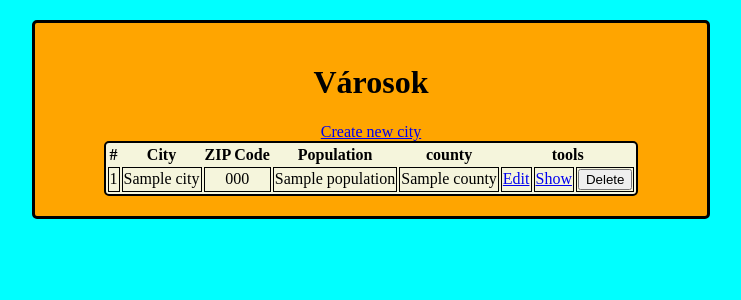
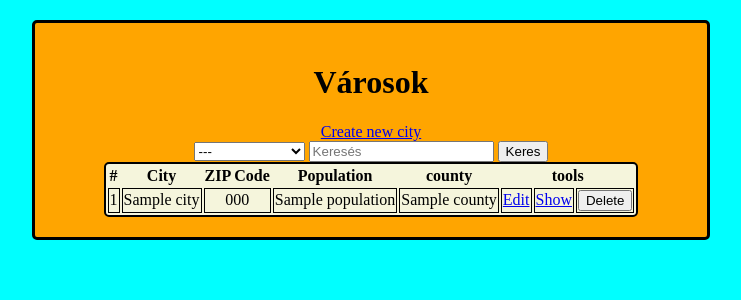
Before and after one commit to PeterAbos/laravel-zip_api-kliens, a Laravel app: template resources/views/cities/index.blade.php in a window 1280 px wide. Shown: the part 59-359 px from the top of the page, without its empty margins (269-1010 px from the left). Run offline with Laravel 12, Linux system fonts and the light colour scheme; the template is opened without the code that fills it: most values are stand-ins (such as "Sample title", 1, 10 or a date in 2020).

Commit message:
filter done

```diff
--- a/resources/views/cities/index.blade.php
+++ b/resources/views/cities/index.blade.php
@@ -13,6 +13,20 @@
 @endif
 
 <a href="{{ route('cities.create') }}">{{ __('texts.create-city') }}</a>
+
+<div class="search-bar">
+    <form method="get" action="{{ route('cities.index') }}" class="search-form">
+      <select name="county" id="county">
+        <option value="" {{ request('county') ? "" : "selected" }}> --- </option>
+        @foreach ($counties as $county)
+            <option value="{{ $county->id }}" {{ $county->id == request('county') ? "selected" : "" }}>{{ $county->name }}</option>
+        @endforeach
+      </select>
+      <input type="search" name="search" value="{{ request('search') }}" placeholder="Keresés">
+      <button type="submit" title="Keres">Keres</button>
+    </form>
+</div>
+
 <table class="table-datas">
     <tr>
         <th>#</th>
```
Also changed, not shown: app/Http/Controllers/CitiesController.php (+19 -3 lines).
